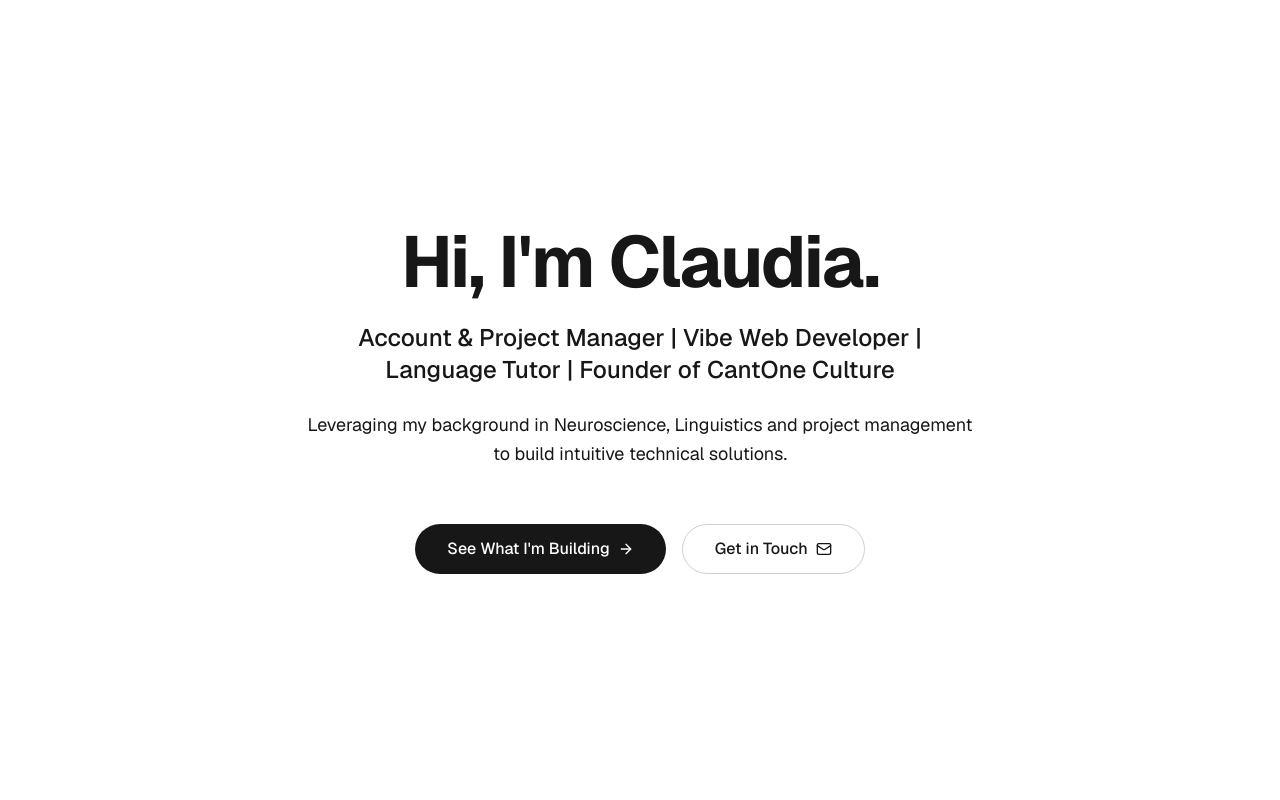
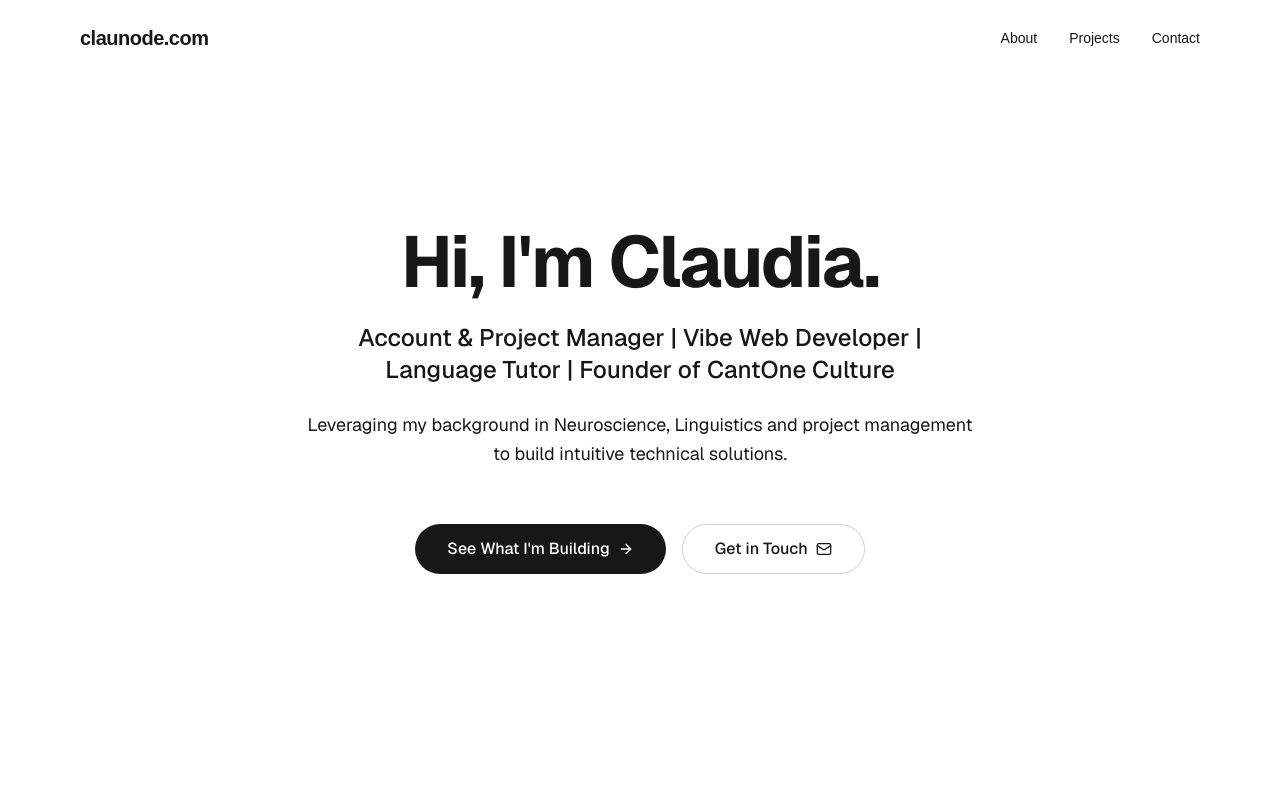
Before and after one commit to claudiatsoi/claunode-website, a Next.js app: page / in a window 1280 px wide. Shown: the top 800 px of the page. Built offline with nearby package versions, Linux system fonts and the light colour scheme.

Commit message:
Add header and C favicon

```diff
--- /dev/null
+++ b/app/icon.tsx
@@ -0,0 +1,34 @@
+import { ImageResponse } from 'next/og';
+
+export const runtime = 'edge';
+
+export const size = {
+  width: 32,
+  height: 32,
+};
+export const contentType = 'image/png';
+
+export default function Icon() {
+  return new ImageResponse(
+    (
+      <div
+        style={{
+          fontSize: 24,
+          background: 'black',
+          width: '100%',
+          height: '100%',
+          display: 'flex',
+          alignItems: 'center',
+          justifyContent: 'center',
+          color: 'white',
+          borderRadius: '50%',
+        }}
+      >
+        C
+      </div>
+    ),
+    {
+      ...size,
+    }
+  );
+}
--- a/app/layout.tsx
+++ b/app/layout.tsx
@@ -1,6 +1,7 @@
 import type { Metadata } from "next";
 import { Geist, Geist_Mono } from "next/font/google";
 import "./globals.css";
+import Header from "@/components/Header";
 
 const geistSans = Geist({
   variable: "--font-geist-sans",
@@ -27,7 +28,10 @@
       lang="en"
       className={`${geistSans.variable} ${geistMono.variable} h-full antialiased`}
     >
-      <body className="min-h-full flex flex-col">{children}</body>
+      <body className="min-h-full flex flex-col">
+        <Header />
+        {children}
+      </body>
     </html>
   );
 }
--- a/components/About.tsx
+++ b/components/About.tsx
@@ -23,9 +23,9 @@
 
 export default function About() {
   return (
-    <section id="about" className="py-24 bg-background px-4">
+    <section id="about" className="py-24 scroll-mt-20 bg-background px-4">
       <div className="max-w-4xl mx-auto space-y-12">
-        <motion.h2
+        <motion.h2 文字
           initial={{ opacity: 0, x: -20 }}
           whileInView={{ opacity: 1, x: 0 }}
           viewport={{ once: true }}
--- a/components/Contact.tsx
+++ b/components/Contact.tsx
@@ -7,7 +7,7 @@
 
 export default function Contact() {
   return (
-    <section id="contact" className="py-24 bg-background px-4">
+    <section id="contact" className="py-24 scroll-mt-20 bg-background px-4">
       <motion.div
         initial={{ opacity: 0, scale: 0.95 }}
         whileInView={{ opacity: 1, scale: 1 }}
--- /dev/null
+++ b/components/Header.tsx
@@ -0,0 +1,81 @@
+'use client';
+
+import React, { useState } from 'react';
+import Link from 'next/link';
+import { motion, useScroll, useMotionValueEvent } from 'framer-motion';
+import { Menu, X } from 'lucide-react';
+
+export default function Header() {
+  const [isScrolled, setIsScrolled] = useState(false);
+  const [isMenuOpen, setIsMenuOpen] = useState(false);
+  const { scrollY } = useScroll();
+
+  useMotionValueEvent(scrollY, "change", (latest) => {
+    setIsScrolled(latest > 50);
+  });
+
+  const links = [
+    { name: 'About', href: '#about' },
+    { name: 'Projects', href: '#projects' },
+    { name: 'Contact', href: '#contact' },
+  ];
+
+  return (
+    <motion.header
+      className={`fixed top-0 left-0 right-0 z-50 transition-all duration-300 ${
+        isScrolled ? 'bg-background/80 backdrop-blur-md border-b border-border py-4' : 'bg-transparent py-6'
+      }`}
+      initial={{ y: -100 }}
+      animate={{ y: 0 }}
+      transition={{ duration: 0.5 }}
+    >
+      <div className="max-w-6xl mx-auto px-4 flex items-center justify-between">
+        <Link href="/" className="text-xl font-bold tracking-tight text-foreground z-50">
+          claunode.com
+        </Link>
+
+        {/* Desktop Navigation */}
+        <nav className="hidden md:flex gap-8">
+          {links.map((link) => (
+            <Link
+              key={link.name}
+              href={link.href}
+              className="text-sm font-medium text-muted-foreground hover:text-foreground transition-colors"
+            >
+              {link.name}
+            </Link>
+          ))}
+        </nav>
+
+        {/* Mobile Menu Button */}
+        <button
+          className="md:hidden z-50 p-2 text-foreground"
+          onClick={() => setIsMenuOpen(!isMenuOpen)}
+        >
+          {isMenuOpen ? <X /> : <Menu />}
+        </button>
+
+        {/* Mobile Navigation */}
+        {isMenuOpen && (
+          <motion.div
+            initial={{ opacity: 0, y: -20 }}
+            animate={{ opacity: 1, y: 0 }}
+            exit={{ opacity: 0, y: -20 }}
+            className="absolute top-0 left-0 right-0 bg-background border-b border-border p-4 pt-24 md:hidden flex flex-col gap-4 shadow-lg"
+          >
+            {links.map((link) => (
+              <Link
+                key={link.name}
+                href={link.href}
+                className="text-lg font-medium text-foreground py-2 border-b border-border/50 last:border-0"
+                onClick={() => setIsMenuOpen(false)}
+              >
+                {link.name}
+              </Link>
+            ))}
+          </motion.div>
+        )}
+      </div>
+    </motion.header>
+  );
+}
--- a/components/Projects.tsx
+++ b/components/Projects.tsx
@@ -44,7 +44,7 @@
 
 export default function Projects() {
   return (
-    <section id="projects" className="py-24 bg-secondary/50 px-4">
+    <section id="projects" className="py-24 scroll-mt-20 bg-secondary/50 px-4">
       <div className="max-w-6xl mx-auto space-y-12">
         <motion.div
           initial={{ opacity: 0, y: 20 }}
```
